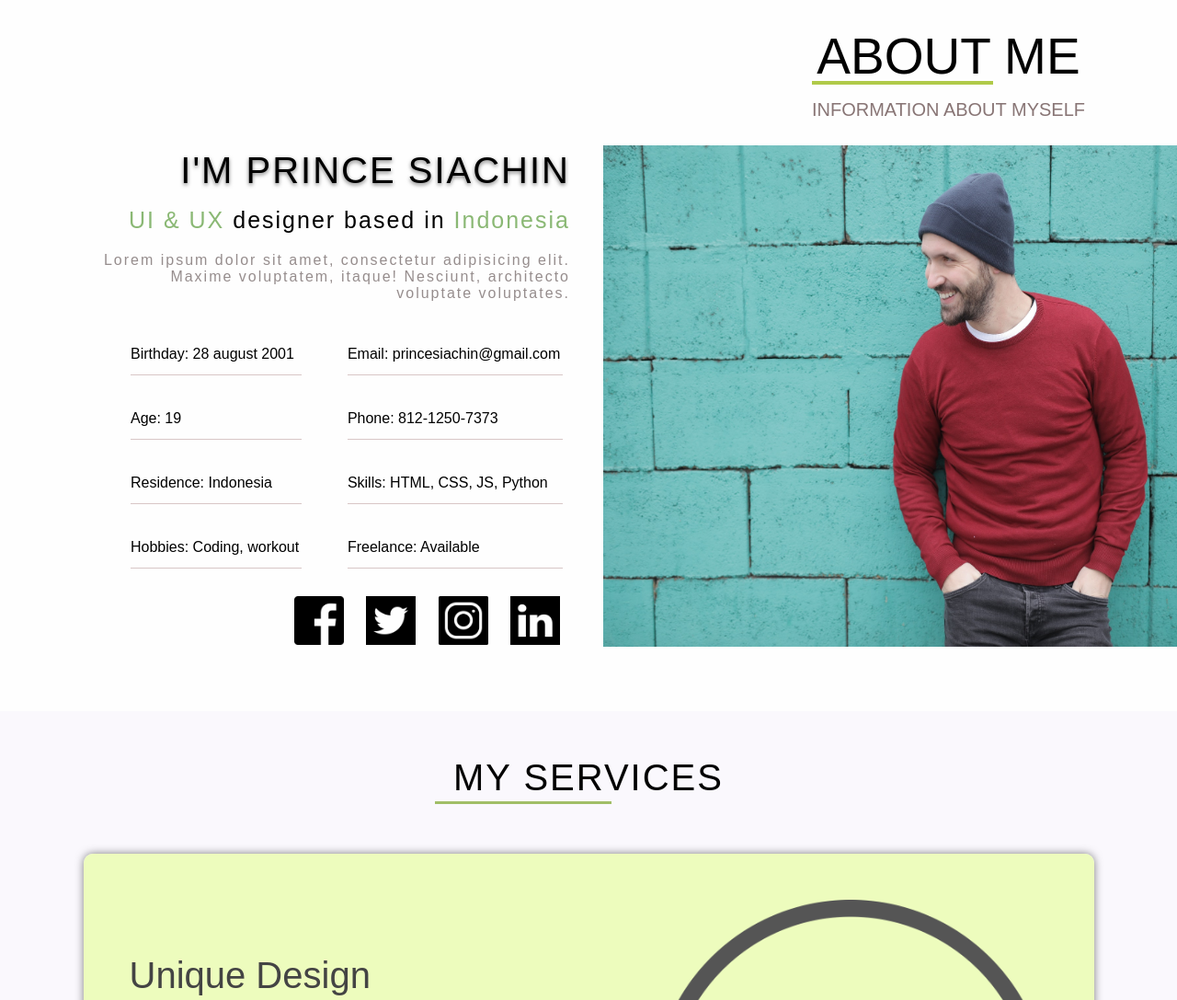
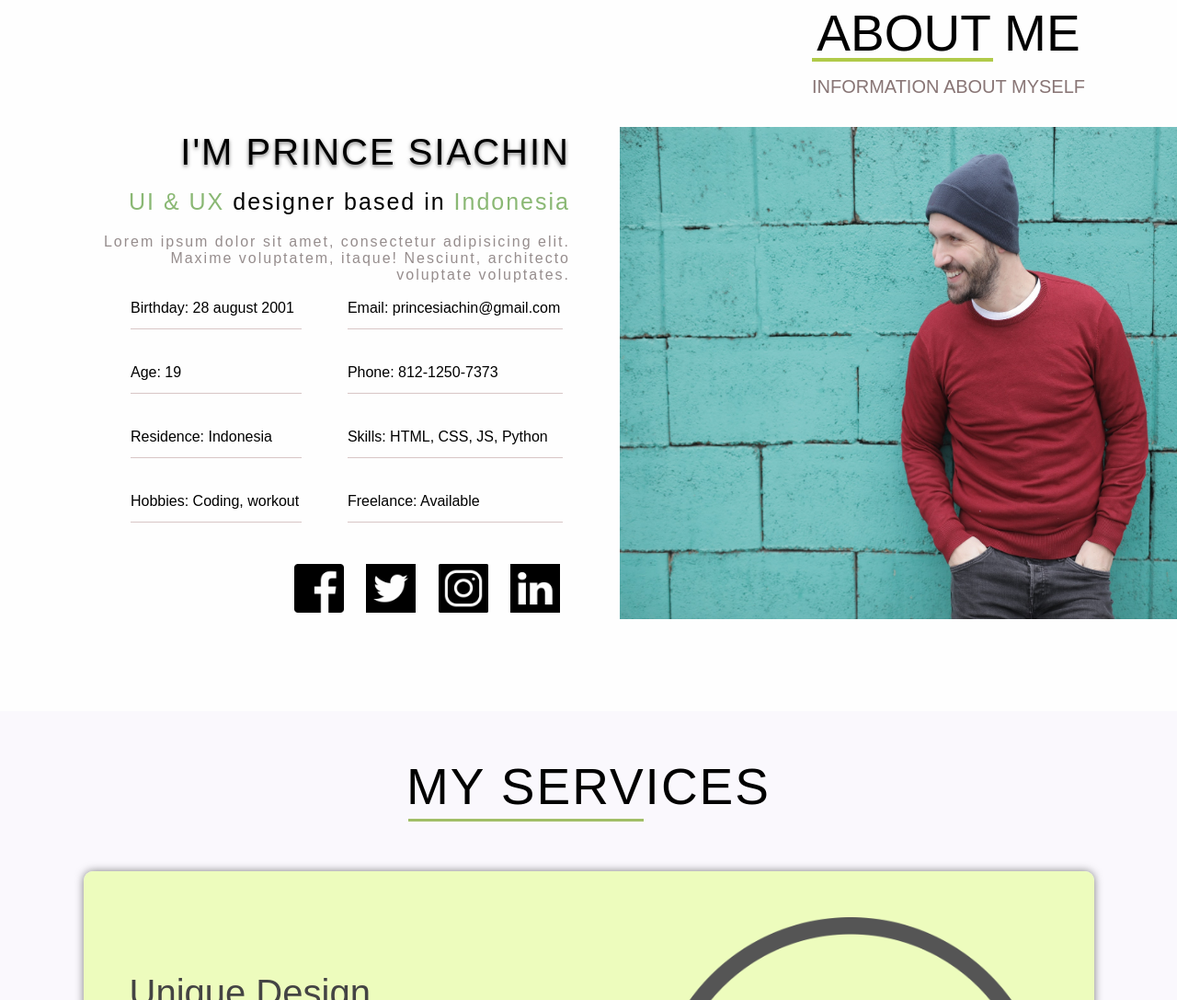
Before and after one commit to PrinceSP/fwfs, a plain HTML site: page views/index.html in a window 1280 px wide. Shown: the part 827-1914 px from the top of the page at 92% size. Drawn offline with nearby package versions, Linux system fonts and the light colour scheme; files whose address does not match are found by name.

Commit message:
fix screen for firefox-browser

```diff
--- a/stylesheet/style.css
+++ b/stylesheet/style.css
@@ -210,7 +210,7 @@ header{
 
 .top-text{
   float: right;
-  margin: 55px 100px 0 0;
+  margin: 30px 100px 0 0;
 }
 
 .top-text h1{
@@ -228,7 +228,7 @@ header{
   background-color: #B0CA49;
   height: 3.8px;
   width: 197px;
-  top: 115px;
+  top: 90px;
 }
 
 .top-text p{
@@ -251,17 +251,17 @@ header{
 
 .about-content img{
   position: absolute;
-  width: 685px;
-  height: 545px;
-  left:656px;
-  top: 185px;
+  width: 665px;
+  height: 535px;
+  left:674px;
+  top: 165px;
 }
 
 .about-information{
   text-align:right;
   position: absolute;
   width: 520px;
-  margin-top: 40px;
+  margin-top: 20px;
   margin-left: 100px;
 }
 
@@ -303,7 +303,7 @@ header{
   grid-column-gap: 20px;
   width: 500px;
   height: 137px;
-  top: 400px;
+  top: 350px;
   left: 142px;
 }
 
@@ -328,7 +328,7 @@ header{
 .social-button{
   display: block;
   position: absolute;
-  top: 675px;
+  top: 640px;
   left: 300px;
 }
 
@@ -353,7 +353,7 @@ header{
   text-align: center;
   text-transform: uppercase;
   letter-spacing: 2px;
-  font-size: 40px;
+  font-size: 55px;
   font-weight: 500;
 }
 .services-title::after{
@@ -361,9 +361,9 @@ header{
   display: block;
   position: absolute;
   border-bottom:3px solid #a1be67;
-  right: 615px;
+  right: 580px;
   padding-top: 3px;
-  width:15%;
+  width:20%;
 }
 .arrow{
   cursor: pointer;
@@ -775,7 +775,7 @@ header{
 
 .images img{
   width: 520px;
-  height: 520px;
+  height: 485px;
   margin-top:65px;
   margin-right: 90px;
 }
```
